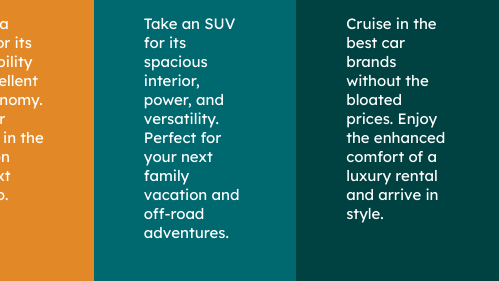
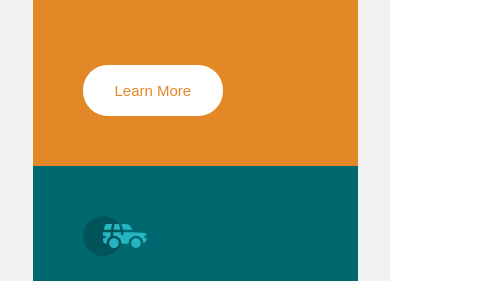
Before and after one commit to ViniSantosJ/3_Column_Preview_Card_Component, a plain HTML site: page index.html in a window 390 px wide. Shown: the part 364-645 px from the top of the page, 499 px wide, since content can reach past the window. Drawn offline with Linux system fonts and the light colour scheme.

Commit message:
Finalizando o projeto 3 Column Preview Card Component
Aplicado para Desktop e Mobile (375px).

```diff
--- a/scss/style.scss
+++ b/scss/style.scss
@@ -99,6 +99,47 @@ html {
   }
 }
 
+/* Responsividade */
+
+// @media only screen and (min-width: 376px) and (max-width: 875px) {
+//   .content {
+//     position: relative;
+//     width: 550px;
+//     height: 500px;
+//   }
+// }
+
+@media only screen and (max-width: 475px) {
+  body,
+  html {
+    height: 230vh;
+  }
+
+  .container {
+    height: 100%;
+  }
+
+  .content {
+    position: absolute;
+    width: 325px;
+    top: 5%;
+    margin-bottom: 10px;
+    // visibility: hidden;
+    flex-wrap: wrap;
+  }
+
+  .sedans {
+    border-top-left-radius: 2%;
+    border-top-right-radius: 2%;
+    border-bottom-left-radius: 0%;
+  }
+
+  .luxury {
+    border-top-right-radius: 0%;
+    border-bottom-left-radius: 2%;
+  }
+}
+
 /* Footer */
 .attribution {
   font-size: 11px;
```
Also changed, not shown: css/style.css, css/style.min.css.
